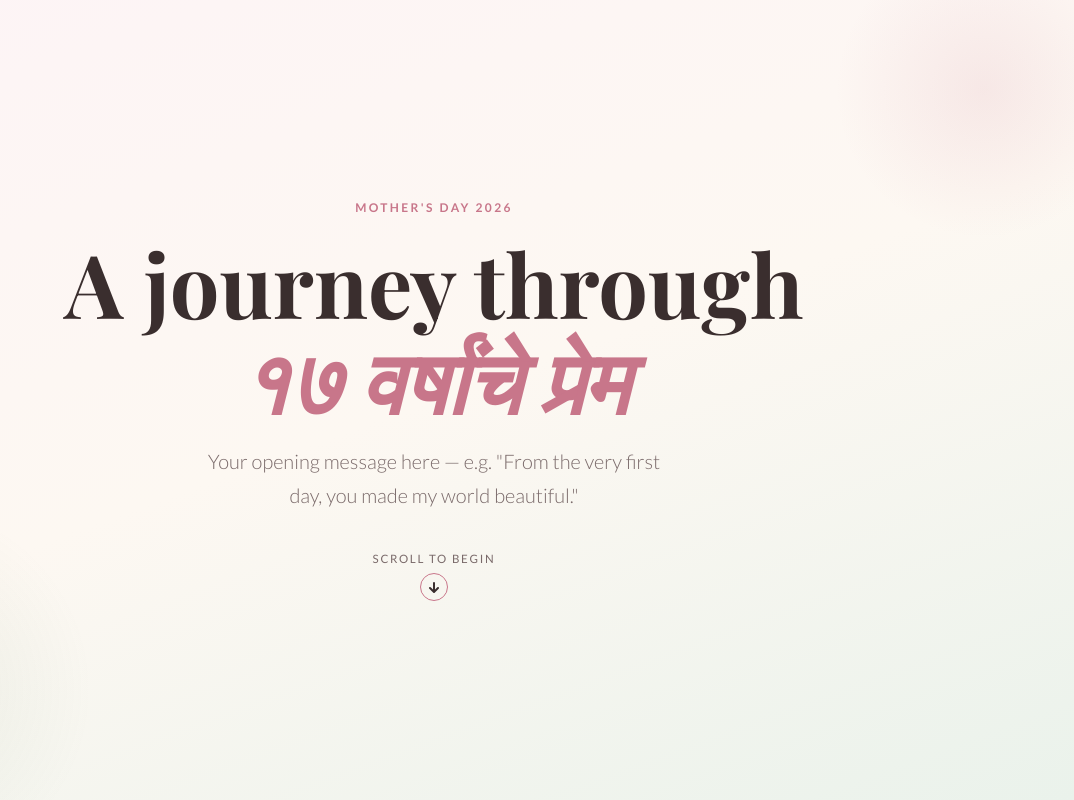
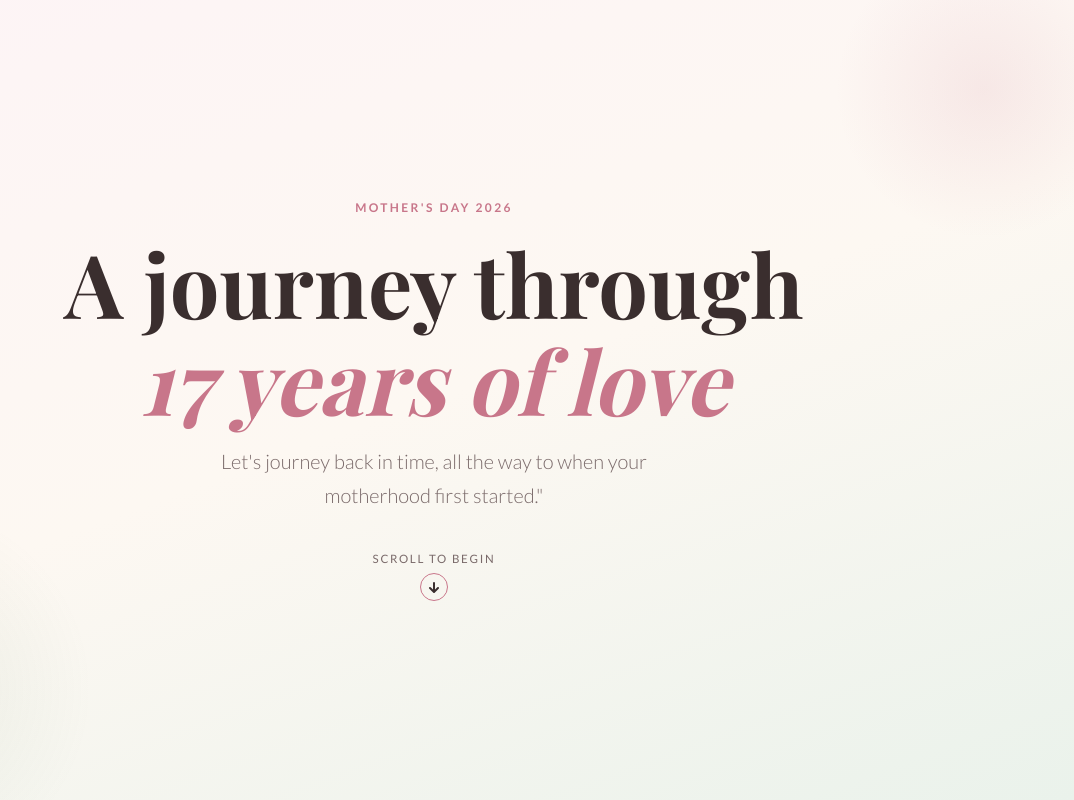
Before and after one commit to majhaaaisathi/majhaaaisathi.github.io, a plain HTML site: page index.html in a window 1280 px wide. Shown: the top 800 px of the page, without its empty margins (206-1280 px from the left). Drawn offline with nearby package versions, Linux system fonts and the light colour scheme; a web font is replaced by a local one.

Commit message:
Update index.html

```diff
--- a/index.html
+++ b/index.html
@@ -234,10 +234,10 @@
      ╚══════════════════════════════════════════════╝ -->
 <section class="hero">
   <p class="hero-tag">Mother's Day 2026</p>
-  <h1>A journey through<br><em>१७ वर्षांचे प्रेम</em></h1>
+  <h1>A journey through<br><em>17 years of love</em></h1>
 
   <!-- ✏️ YOUR OPENING MESSAGE TO MOM -->
-  <p class="hero-sub">Your opening message here — e.g. "From the very first day, you made my world beautiful."</p>
+  <p class="hero-sub">Let's journey back in time, all the way to when your motherhood first started."</p>
 
   <div class="scroll-hint">
     <span>Scroll to begin</span>
```
